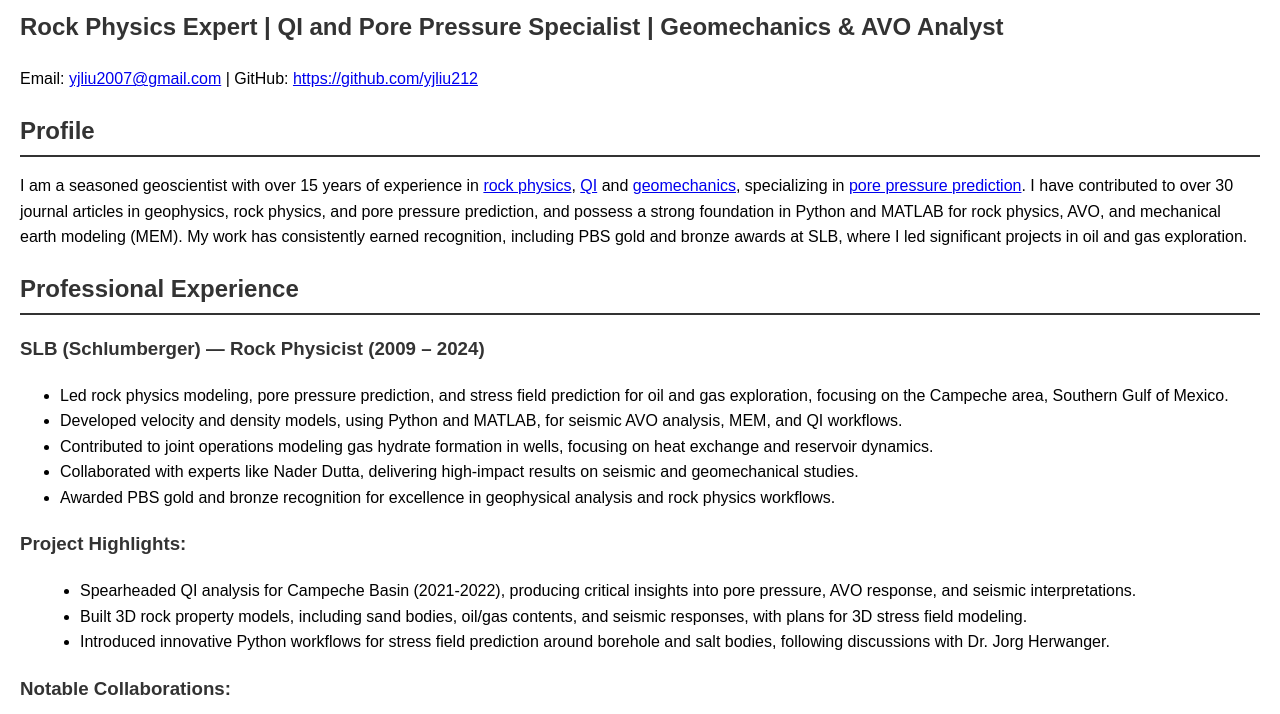
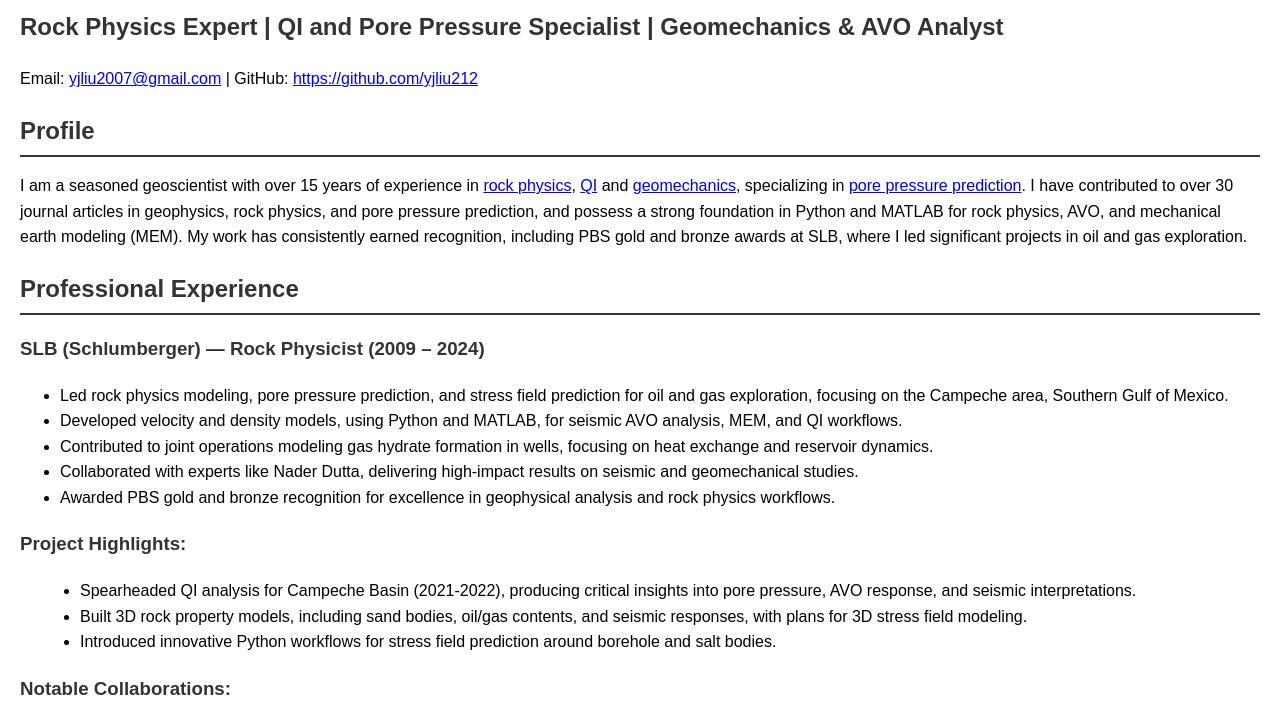
Before and after one commit to yjliu212/hello-world, a plain HTML site: page My_CV.html in a window 1280 px wide. Shown: the part 86-800 px from the top of the page. Drawn offline with Linux system fonts and the light colour scheme.

Commit message:
Update My_CV.html

```diff
--- a/My_CV.html
+++ b/My_CV.html
@@ -46,7 +46,7 @@
     <ul class="project-highlight">
         <li>Spearheaded QI analysis for Campeche Basin (2021-2022), producing critical insights into pore pressure, AVO response, and seismic interpretations.</li>
         <li>Built 3D rock property models, including sand bodies, oil/gas contents, and seismic responses, with plans for 3D stress field modeling.</li>
-        <li>Introduced innovative Python workflows for stress field prediction around borehole and salt bodies, following discussions with Dr. Jorg Herwanger.</li>
+        <li>Introduced innovative Python workflows for stress field prediction around borehole and salt bodies.</li>
     </ul>
 
     <h3>Notable Collaborations:</h3>
```
